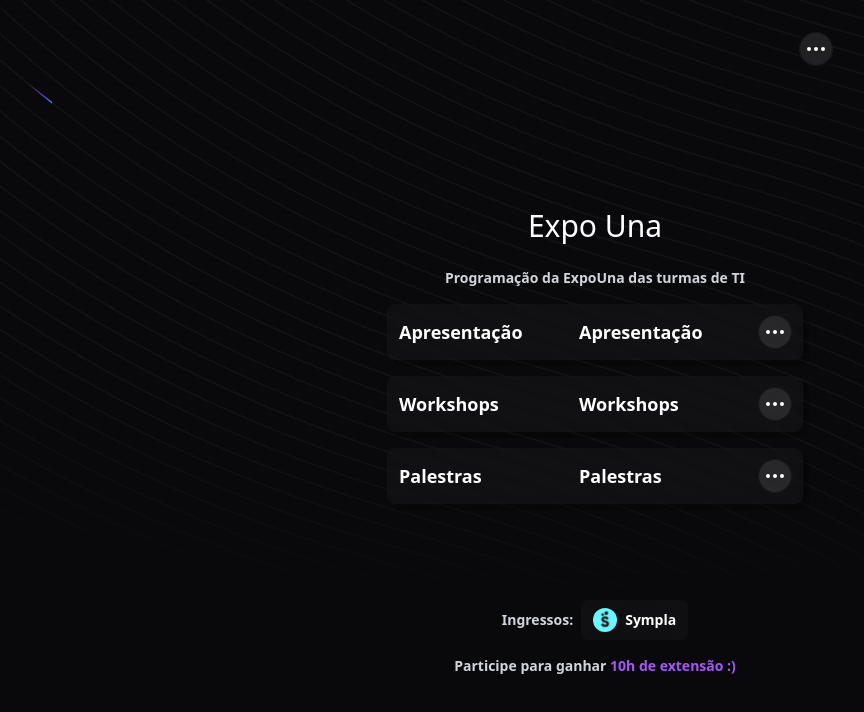
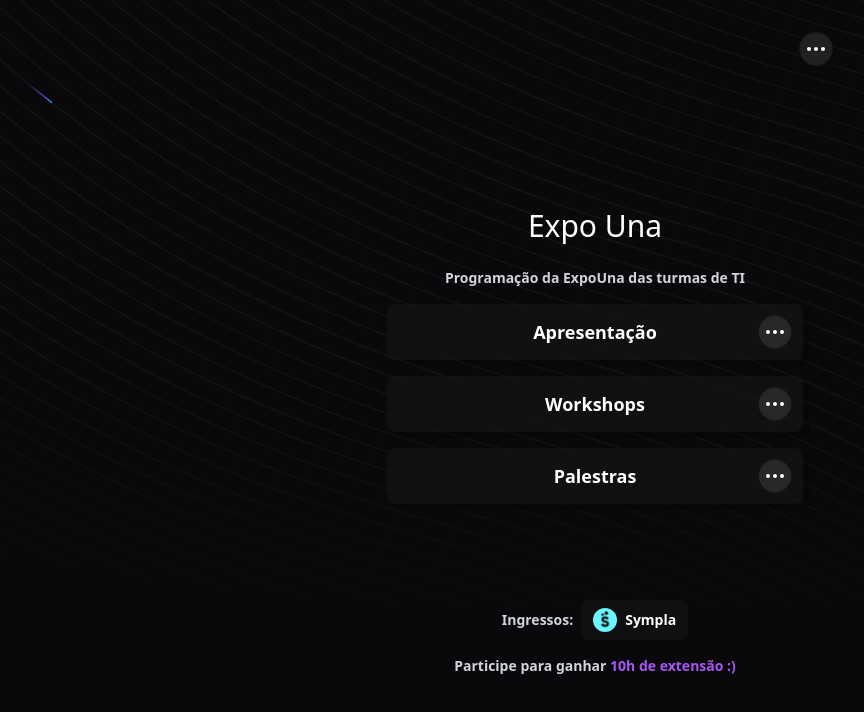
Before and after one commit to rodrigueslucas062/exp-una, a Next.js app: page / in a window 1280 px wide. Shown: the top 712 px of the page, without its empty margins (45-909 px from the left). Built offline with nearby package versions, Linux system fonts and the light colour scheme; what tailwindcss-animated would draw is missing.

Commit message:
🤡🚧 Quick adjustment for text placement

```diff
--- a/src/components/main/links.js
+++ b/src/components/main/links.js
@@ -1,6 +1,6 @@
 import * as Dialog from "@radix-ui/react-dialog";
 import { motion } from "framer-motion";
-import { ChevronRight, MoreHorizontal, Share2, X, } from "lucide-react";
+import { ChevronRight, MoreHorizontal, Share2, X } from "lucide-react";
 import { toast } from "sonner";
 
 const Links = [
@@ -45,7 +45,11 @@ const Paginas = ({ link, titulo, icone }) => {
       <div className="flex justify-between items-center cursor-pointer p-3 rounded-lg w-full md:w-1/3 backdrop-blur-sm bg-zinc-100/[0.03] text-white text-lg font-semibold ring-1 ring-white"
         style={shadowStyle}
         onClick={handleLinkClick} >
-        <div>{icone}</div>
+        {/* <div>{icone}</div> */}
+        <div
+          className="bg-gray-100/10 p-1 rounded-full text-white ring-1 ring-zinc-900 invisible">
+          <MoreHorizontal />
+        </div>
         <span>{titulo}</span>
         <Dialog.Trigger
           className="bg-gray-100/10 p-1 rounded-full text-white ring-1 ring-zinc-900"
@@ -73,8 +77,10 @@ const Paginas = ({ link, titulo, icone }) => {
                     <span className="font-semibold text-lg">{titulo}</span>
                   </div>
                   <div className="flex flex-col bg-gray-100/10 space-y-4 lg:space-y-1.5 font-semibold">
-                    <button className="flex justify-between px-3 rounded-md ring-1 ring-gray-300 py-2 lg:py-3"
-                      onClick={handleCopyLink} >
+                    <button
+                      className="flex justify-between px-3 rounded-md ring-1 ring-gray-300 py-2 lg:py-3"
+                      onClick={handleCopyLink}
+                    >
                       <Share2 />
                       <span>Compartilhar link</span>
                       <ChevronRight />
@@ -86,7 +92,6 @@ const Paginas = ({ link, titulo, icone }) => {
           </Dialog.Content>
         </Dialog.DialogOverlay>
       </Dialog.Portal>
-
     </Dialog.Root>
   );
 };
```
